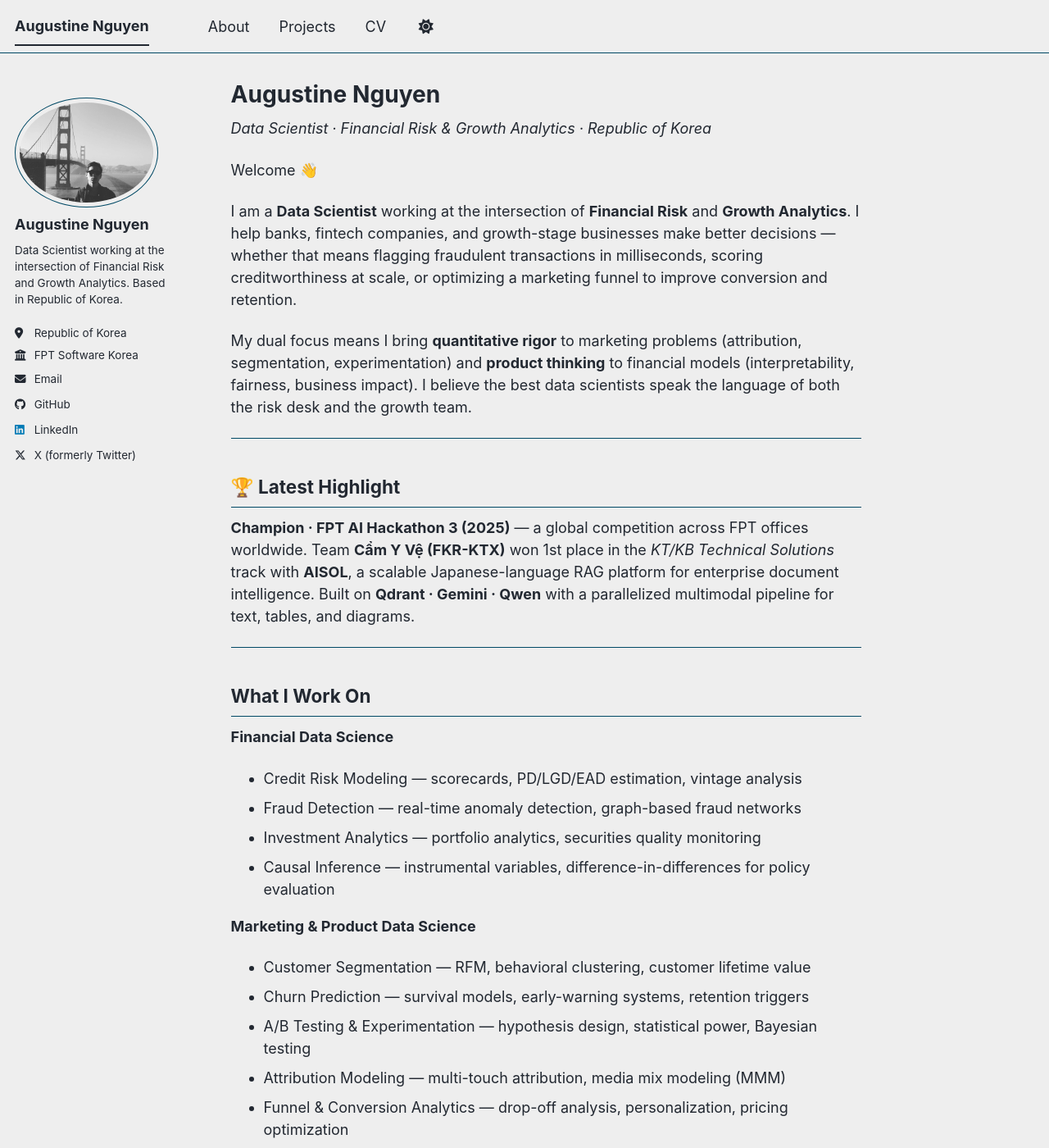
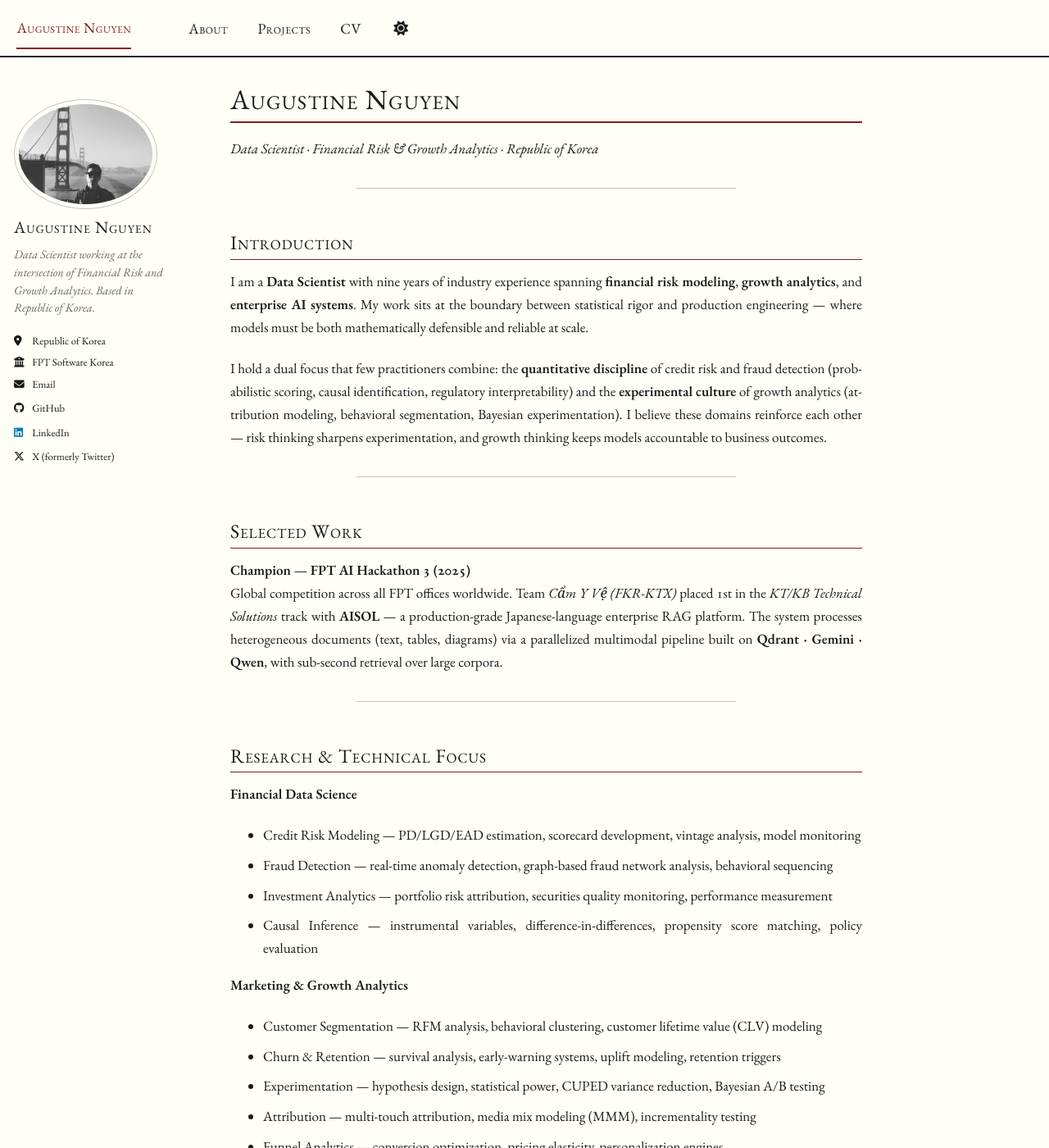
Before and after one commit to augustine0890/augustine0890.github.io, a Jekyll site: the page built from _pages/about.md, in a window 1280 px wide and 1400 px high. Shown: the whole window at 82% size. Built offline with Jekyll 4.4.1, drawn with Linux system fonts in a browser that asks for light colours; a script bundle is joined from its source files by our own code; library files that are not in the unit come from our copies; some of the changed text lies outside the part shown.

Commit message:
Redesign site with LaTeX-inspired academic typography
- Add latex theme (light + dark): EB Garamond serif font, cream paper
  background (#fffff8), academic red accent (#8b1a1a), sharp corners
- Add _latex_extras.scss: booktabs tables, small-caps headings, justified
  text, theorem environments, academic link styling, clean masthead
- Load EB Garamond and JetBrains Mono from Google Fonts via head.html
- Rewrite about.md and cv.md: remove emoji, academic tone, cleaner
  structure fitting a data scientist / quantitative researcher profile

```diff
--- a/_config.yml
+++ b/_config.yml
@@ -1,6 +1,6 @@
 # Basic Site Settings
 locale                   : "en-US"
-site_theme               : "air"
+site_theme               : "latex"
 title                    : "Augustine Nguyen"
 title_separator          : "·"
 name                     : &name "Augustine Nguyen"
--- a/_includes/head.html
+++ b/_includes/head.html
@@ -12,5 +12,10 @@
   document.documentElement.className = document.documentElement.className.replace(/\bno-js\b/g, '') + ' js ';
 </script>
 
+<!-- Google Fonts: EB Garamond (LaTeX-style serif) + JetBrains Mono (code) -->
+<link rel="preconnect" href="https://fonts.googleapis.com">
+<link rel="preconnect" href="https://fonts.gstatic.com" crossorigin>
+<link href="https://fonts.googleapis.com/css2?family=EB+Garamond:ital,opsz,wght@0,12..72,400;0,12..72,500;0,12..72,600;1,12..72,400;1,12..72,500&family=JetBrains+Mono:wght@400;500&display=swap" rel="stylesheet">
+
 <!-- For all browsers -->
 <link rel="stylesheet" href="{{ base_path }}/assets/css/main.css">
--- a/_pages/about.md
+++ b/_pages/about.md
@@ -9,65 +9,67 @@ redirect_from:
 
 *Data Scientist · Financial Risk & Growth Analytics · Republic of Korea*
 
-Welcome 👋
+---
 
-I am a **Data Scientist** working at the intersection of **Financial Risk** and **Growth Analytics**. I help banks, fintech companies, and growth-stage businesses make better decisions — whether that means flagging fraudulent transactions in milliseconds, scoring creditworthiness at scale, or optimizing a marketing funnel to improve conversion and retention.
+## Introduction
 
-My dual focus means I bring **quantitative rigor** to marketing problems (attribution, segmentation, experimentation) and **product thinking** to financial models (interpretability, fairness, business impact). I believe the best data scientists speak the language of both the risk desk and the growth team.
+I am a **Data Scientist** with nine years of industry experience spanning **financial risk modeling**, **growth analytics**, and **enterprise AI systems**. My work sits at the boundary between statistical rigor and production engineering — where models must be both mathematically defensible and reliable at scale.
+
+I hold a dual focus that few practitioners combine: the **quantitative discipline** of credit risk and fraud detection (probabilistic scoring, causal identification, regulatory interpretability) and the **experimental culture** of growth analytics (attribution modeling, behavioral segmentation, Bayesian experimentation). I believe these domains reinforce each other — risk thinking sharpens experimentation, and growth thinking keeps models accountable to business outcomes.
 
 ---
 
-## 🏆 Latest Highlight
+## Selected Work
 
-**Champion · FPT AI Hackathon 3 (2025)** — a global competition across FPT offices worldwide.
-Team **Cẩm Y Vệ (FKR-KTX)** won 1st place in the *KT/KB Technical Solutions* track with **AISOL**, a scalable Japanese-language RAG platform for enterprise document intelligence. Built on **Qdrant · Gemini · Qwen** with a parallelized multimodal pipeline for text, tables, and diagrams.
+**Champion — FPT AI Hackathon 3 (2025)**
+Global competition across all FPT offices worldwide. Team *Cẩm Y Vệ (FKR-KTX)* placed 1st in the *KT/KB Technical Solutions* track with **AISOL** — a production-grade Japanese-language enterprise RAG platform. The system processes heterogeneous documents (text, tables, diagrams) via a parallelized multimodal pipeline built on **Qdrant · Gemini · Qwen**, with sub-second retrieval over large corpora.
 
 ---
 
-## What I Work On
+## Research & Technical Focus
 
 **Financial Data Science**
-- Credit Risk Modeling — scorecards, PD/LGD/EAD estimation, vintage analysis
-- Fraud Detection — real-time anomaly detection, graph-based fraud networks
-- Investment Analytics — portfolio analytics, securities quality monitoring
-- Causal Inference — instrumental variables, difference-in-differences for policy evaluation
+- Credit Risk Modeling — PD/LGD/EAD estimation, scorecard development, vintage analysis, model monitoring
+- Fraud Detection — real-time anomaly detection, graph-based fraud network analysis, behavioral sequencing
+- Investment Analytics — portfolio risk attribution, securities quality monitoring, performance measurement
+- Causal Inference — instrumental variables, difference-in-differences, propensity score matching, policy evaluation
 
-**Marketing & Product Data Science**
-- Customer Segmentation — RFM, behavioral clustering, customer lifetime value
-- Churn Prediction — survival models, early-warning systems, retention triggers
-- A/B Testing & Experimentation — hypothesis design, statistical power, Bayesian testing
-- Attribution Modeling — multi-touch attribution, media mix modeling (MMM)
-- Funnel & Conversion Analytics — drop-off analysis, personalization, pricing optimization
+**Marketing & Growth Analytics**
+- Customer Segmentation — RFM analysis, behavioral clustering, customer lifetime value (CLV) modeling
+- Churn & Retention — survival analysis, early-warning systems, uplift modeling, retention triggers
+- Experimentation — hypothesis design, statistical power, CUPED variance reduction, Bayesian A/B testing
+- Attribution — multi-touch attribution, media mix modeling (MMM), incrementality testing
+- Funnel Analytics — conversion optimization, pricing elasticity, personalization engines
 
-**Generative AI & RAG**
-- LLM pipelines, vector search, retrieval-augmented generation, multimodal document understanding
+**Generative AI & Retrieval Systems**
+- Retrieval-Augmented Generation — dense and sparse retrieval, hybrid search, re-ranking, multimodal pipelines
+- LLM Engineering — prompt optimization, fine-tuning, agentic workflows, evaluation frameworks
 
 ---
 
 ## Core Toolkit
 
-| Domain | Tools & Methods |
+| Domain | Methods & Tools |
 |---|---|
-| **Generative AI & RAG** | LLM Pipelines · RAG · Vector Search · Qdrant · Gemini · Qwen · LangChain |
-| **ML & Modeling** | Scikit-learn · XGBoost · LightGBM · Statsmodels · Survival Analysis · SHAP |
-| **Experimentation** | A/B · Bayesian A/B · Causal Inference (IV · DiD · PSM) |
-| **Data & BI** | SQL · Pandas · dbt · Apache Spark · Tableau · Metabase |
-| **Streaming & Pipelines** | Apache Kafka · Airflow · ELK Stack · Kinesis |
+| **Generative AI** | RAG · LLM Pipelines · Vector Search · Qdrant · Gemini · Qwen · LangChain |
+| **ML & Statistical Modeling** | Scikit-learn · XGBoost · LightGBM · Statsmodels · Survival Analysis · SHAP |
+| **Causal & Experimental** | A/B Testing · Bayesian A/B · Instrumental Variables · DiD · PSM · CUPED |
+| **Data Engineering** | SQL · Pandas · dbt · Apache Spark · Kafka · Airflow · ELK Stack |
 | **Databases** | PostgreSQL · Oracle · ClickHouse · MongoDB · Redis · OpenSearch |
-| **Cloud & Infra** | AWS · Azure · Docker · Kubernetes |
+| **Cloud & Infrastructure** | AWS · Azure · Docker · Kubernetes |
 | **Languages** | Python · Rust · SQL · R · Golang · SAS · TypeScript |
 
 ---
 
 ## Certifications
 
-- **AWS Certified Data Engineer – Associate**
-- **AWS Certified AI Practitioner – Foundational**
-- **Microsoft Certified: Azure AI Fundamentals**
-- **Nanodegree: Data Engineering with Microsoft Azure**
-- **Astronomer Certification: Apache Airflow Fundamentals**
+- AWS Certified Data Engineer — Associate
+- AWS Certified AI Practitioner — Foundational
+- Microsoft Certified: Azure AI Fundamentals
+- Nanodegree: Data Engineering with Microsoft Azure
+- Astronomer Certification: Apache Airflow Fundamentals
 
 ---
 
-📂 Check out my [**Projects**](/portfolio/) or browse my full [**CV**](/cv/).
-📬 Reach me at [augustino0890@gmail.com](mailto:augustino0890@gmail.com) — open to DS roles in fintech, banking, growth, product analytics, and enterprise AI / RAG systems.
+View my [**Projects**](/portfolio/) or browse the full [**CV**](/cv/).
+Contact: [augustino0890@gmail.com](mailto:augustino0890@gmail.com) — open to roles in fintech, banking, growth analytics, and enterprise AI.
--- /dev/null
+++ b/_sass/layout/_latex_extras.scss
@@ -0,0 +1,454 @@
+/* ==========================================================================
+   LATEX EXTRAS
+   Academic paper aesthetics: typography, rules, booktabs tables,
+   theorem environments, masthead, sidebar, footer
+   ========================================================================== */
+
+/* --------------------------------------------------------------------------
+   1. GLOBAL BODY & TYPOGRAPHY
+   -------------------------------------------------------------------------- */
+
+body {
+    font-size: 17px;
+    line-height: 1.65;
+    font-feature-settings: "kern" 1, "liga" 1, "onum" 1;
+    -webkit-font-smoothing: antialiased;
+    text-rendering: optimizeLegibility;
+}
+
+/* Justified body text, like LaTeX */
+.page__content p,
+.page__content li {
+    text-align: justify;
+    hyphens: auto;
+    -webkit-hyphens: auto;
+}
+
+/* --------------------------------------------------------------------------
+   2. MASTHEAD — horizontal-rule style header
+   -------------------------------------------------------------------------- */
+
+.masthead {
+    background: var(--global-bg-color);
+    border-bottom: none;
+
+    &::after {
+        height: 2px;
+        background: var(--latex-masthead-border);
+        opacity: 1;
+    }
+
+    &__inner-wrap {
+        padding: 0.6em 1.2em;
+        font-family: $serif;
+    }
+}
+
+/* Site title in small-caps */
+.masthead__menu-item--lg a {
+    font-variant: small-caps;
+    font-size: 1.15em;
+    font-weight: normal;
+    letter-spacing: 0.04em;
+}
+
+/* Navigation items in small-caps */
+.masthead__menu-item a {
+    font-variant: small-caps;
+    font-size: 1.05em;
+    font-weight: normal;
+    letter-spacing: 0.03em;
+    text-decoration: none;
+    transition: color 0.15s ease;
+}
+
+.masthead__menu-item.selected a {
+    color: var(--latex-rule-color);
+    border-bottom: 2px solid var(--latex-rule-color);
+    font-weight: normal;
+}
+
+/* --------------------------------------------------------------------------
+   3. SECTION HEADINGS — LaTeX \section style
+   -------------------------------------------------------------------------- */
+
+.page__content {
+    h1 {
+        font-variant: small-caps;
+        letter-spacing: 0.04em;
+        font-weight: normal;
+        font-size: 1.8em;
+        border-bottom: 2px solid var(--latex-rule-color);
+        padding-bottom: 0.25em;
+        margin-top: 2.2em;
+    }
+
+    h2 {
+        font-variant: small-caps;
+        letter-spacing: 0.04em;
+        font-weight: normal;
+        font-size: 1.4em;
+        border-bottom: 1.5px solid var(--latex-rule-color);
+        padding-bottom: 0.2em;
+        margin-top: 2.2em;
+    }
+
+    h3 {
+        font-weight: bold;
+        font-size: 1.1em;
+        margin-top: 1.8em;
+        border-bottom: none;
+    }
+
+    h4, h5, h6 {
+        font-style: italic;
+        font-weight: normal;
+        font-size: 1em;
+        border-bottom: none;
+        margin-top: 1.4em;
+    }
+}
+
+/* Page title */
+.page__title {
+    font-variant: small-caps;
+    font-weight: normal;
+    font-size: 2em;
+    letter-spacing: 0.04em;
+    border-bottom: 2px solid var(--latex-rule-color);
+    padding-bottom: 0.3em;
+    margin-bottom: 0.5em;
+}
+
+/* --------------------------------------------------------------------------
+   4. HORIZONTAL RULES — thin elegant dividers
+   -------------------------------------------------------------------------- */
+
+hr {
+    border: none;
+    border-top: 1px solid var(--global-border-color);
+    margin: 2em auto;
+    width: 60%;
+}
+
+/* --------------------------------------------------------------------------
+   5. TABLES — booktabs style (horizontal rules only)
+   -------------------------------------------------------------------------- */
+
+.page__content table,
+table {
+    border-collapse: collapse;
+    width: auto;
+    max-width: 100%;
+    margin: 1.8em auto;
+    font-size: 0.92em;
+    border-top: 2px solid var(--global-text-color);
+    border-bottom: 2px solid var(--global-text-color);
+    background: transparent;
+
+    thead {
+        background: transparent;
+        border-bottom: 1px solid var(--global-text-color);
+
+        th {
+            font-variant: small-caps;
+            font-weight: normal;
+            letter-spacing: 0.04em;
+            padding: 0.5em 1em;
+            text-align: left;
+            border: none;
+            background: transparent;
+        }
+    }
+
+    tbody {
+        tr {
+            background: transparent;
+
+            &:nth-child(even) {
+                background: transparent;
+            }
+
+            &:last-child td {
+                border-bottom: none;
+            }
+        }
+
+        td {
+            padding: 0.45em 1em;
+            border: none;
+            vertical-align: top;
+        }
+    }
+}
+
+/* --------------------------------------------------------------------------
+   6. BLOCKQUOTES — LaTeX \begin{quote} style
+   -------------------------------------------------------------------------- */
+
+blockquote {
+    margin: 1.8em 2em;
+    padding: 0 0 0 1.2em;
+    border-left: 2px solid var(--latex-rule-color);
+    font-style: italic;
+    color: var(--global-text-color-light);
+
+    p {
+        margin-bottom: 0.5em;
+    }
+
+    cite::before {
+        content: "\2014\00a0";
+    }
+}
+
+/* --------------------------------------------------------------------------
+   7. THEOREM / DEFINITION ENVIRONMENTS
+   -------------------------------------------------------------------------- */
+
+.theorem,
+.definition,
+.proposition,
+.lemma,
+.corollary,
+.remark,
+.example {
+    margin: 1.6em 0;
+    padding: 0.9em 1.2em;
+    background: var(--latex-env-bg);
+    border-left: 3px solid var(--latex-env-border);
+    font-style: italic;
+
+    &::before {
+        font-style: normal;
+        font-variant: small-caps;
+        font-weight: bold;
+        letter-spacing: 0.04em;
+        margin-right: 0.4em;
+    }
+}
+
+.theorem::before    { content: "Theorem."; }
+.definition::before { content: "Definition."; }
+.proposition::before{ content: "Proposition."; }
+.lemma::before      { content: "Lemma."; }
+.corollary::before  { content: "Corollary."; }
+.remark::before     { content: "Remark."; font-weight: normal; }
+.example::before    { content: "Example."; font-weight: normal; }
+
+/* --------------------------------------------------------------------------
+   8. CODE — monospace, clean
+   -------------------------------------------------------------------------- */
+
+tt, code, kbd, samp, pre {
+    font-family: $monospace;
+    font-size: 0.85em;
+}
+
+a > code,
+figcaption > code,
+li > code,
+p > code,
+td > code {
+    background: var(--global-code-background-color);
+    border: 1px solid var(--global-border-color);
+    border-radius: 0;
+    padding: 0.05em 0.3em;
+    font-size: 0.85em;
+
+    &:before, &:after {
+        content: "";
+        letter-spacing: 0;
+    }
+}
+
+pre {
+    background: var(--global-code-background-color);
+    border: 1px solid var(--global-border-color);
+    border-radius: 0;
+    padding: 1em 1.2em;
+    overflow-x: auto;
+    font-size: 0.84em;
+    line-height: 1.5;
+}
+
+/* --------------------------------------------------------------------------
+   9. LINKS — academic deep red, underlined
+   -------------------------------------------------------------------------- */
+
+.page__content a {
+    color: var(--global-link-color);
+    text-decoration: none;
+    border-bottom: 1px solid transparent;
+    transition: border-color 0.15s ease, color 0.15s ease;
+
+    &:hover {
+        color: var(--global-link-color-hover);
+        border-bottom-color: var(--global-link-color-hover);
+        text-decoration: none;
+    }
+}
+
+/* --------------------------------------------------------------------------
+   10. AUTHOR SIDEBAR — minimal, small-caps name
+   -------------------------------------------------------------------------- */
+
+.sidebar {
+    font-family: $serif;
+
+    p, li {
+        font-family: $serif;
+        font-size: 0.88em;
+    }
+
+    .author__name {
+        font-variant: small-caps;
+        font-weight: normal;
+        font-size: 1.2em;
+        letter-spacing: 0.05em;
+        color: var(--global-text-color);
+    }
+
+    .author__bio {
+        font-style: italic;
+        color: var(--global-text-color-light);
+        font-size: 0.85em;
+    }
+
+    .author__urls-wrapper {
+        font-size: 0.85em;
+    }
+
+    /* Thin rule after author name */
+    .author__avatar {
+        + .author__content {
+            border-top: none;
+        }
+    }
+}
+
+/* --------------------------------------------------------------------------
+   11. FOOTER — minimal, dark
+   -------------------------------------------------------------------------- */
+
+.page__footer {
+    background: var(--global-footer-bg-color);
+    color: #888880;
+    font-family: $serif;
+    font-size: 0.8em;
+    padding: 1.5em 0;
+
+    footer {
+        @include container;
+        padding: 0 1em;
+        text-align: center;
+    }
+
+    a {
+        color: #aaa;
+        text-decoration: none;
+        &:hover { color: #ccc; }
+    }
+
+    /* Hide powered-by if preferred; keep copyright */
+    .page__footer-follow,
+    .page__footer-copyright {
+        font-variant: small-caps;
+        letter-spacing: 0.05em;
+    }
+}
+
+/* --------------------------------------------------------------------------
+   12. ARCHIVE / PORTFOLIO GRID
+   -------------------------------------------------------------------------- */
+
+.archive__item {
+    border-top: 1px solid var(--global-border-color);
+    padding-top: 1.2em;
+    margin-top: 1.2em;
+
+    &-title {
+        font-variant: small-caps;
+        font-weight: normal;
+        letter-spacing: 0.03em;
+        font-size: 1.15em;
+
+        a {
+            color: var(--global-text-color);
+            text-decoration: none;
+            border-bottom: 1px solid transparent;
+
+            &:hover {
+                color: var(--latex-rule-color);
+                border-bottom-color: var(--latex-rule-color);
+            }
+        }
+    }
+
+    &-excerpt {
+        font-size: 0.92em;
+        color: var(--global-text-color-light);
+    }
+}
+
+/* --------------------------------------------------------------------------
+   13. NOTICES — styled like LaTeX \begin{tcolorbox}
+   -------------------------------------------------------------------------- */
+
+.notice,
+.notice--primary,
+.notice--info,
+.notice--warning,
+.notice--danger,
+.notice--success {
+    border-radius: 0;
+    border-left-width: 3px;
+    font-size: 0.92em;
+}
+
+/* --------------------------------------------------------------------------
+   14. NAVIGATION BUTTONS (prev/next)
+   -------------------------------------------------------------------------- */
+
+.pagination--pager {
+    border-radius: 0;
+    font-variant: small-caps;
+    letter-spacing: 0.04em;
+    font-size: 0.9em;
+    border: 1px solid var(--global-border-color);
+
+    &:hover {
+        background: var(--latex-rule-color);
+        border-color: var(--latex-rule-color);
+        color: #fff;
+    }
+}
+
+/* --------------------------------------------------------------------------
+   15. PRINT — clean academic paper output
+   -------------------------------------------------------------------------- */
+
+@media print {
+    body {
+        font-size: 11pt;
+        line-height: 1.4;
+        color: #000;
+        background: #fff;
+    }
+
+    .page__content p,
+    .page__content li {
+        text-align: justify;
+    }
+
+    a {
+        color: #000;
+        text-decoration: none;
+    }
+
+    a[href]::after {
+        content: " (" attr(href) ")";
+        font-size: 0.75em;
+        color: #555;
+    }
+}
--- /dev/null
+++ b/_sass/theme/_latex_dark.scss
@@ -0,0 +1,31 @@
+/* ==========================================================================
+   LATEX THEME — DARK
+   Dark mode overrides using warm parchment-on-charcoal palette
+   ========================================================================== */
+
+@media (prefers-color-scheme: dark) {
+    :root {
+        --global-base-color                 : #d4896a;
+        --global-bg-color                   : #1c1a18;
+        --global-footer-bg-color            : #111110;
+        --global-border-color               : #3a3830;
+        --global-dark-border-color          : #4e4a42;
+        --global-code-background-color      : #252320;
+        --global-code-text-color            : #c8c0b0;
+        --global-fig-caption-color          : #808070;
+        --global-link-color                 : #d4896a;
+        --global-link-color-hover           : #e8a888;
+        --global-link-color-visited         : #c07860;
+        --global-masthead-link-color        : #dedad2;
+        --global-masthead-link-color-hover  : #d4896a;
+        --global-text-color                 : #dedad2;
+        --global-text-color-light           : #908870;
+        --global-thead-color                : #242220;
+
+        --latex-rule-color                  : #d4896a;
+        --latex-env-bg                      : #201e1a;
+        --latex-env-border                  : #d4896a;
+        --latex-masthead-border             : #dedad2;
+        --latex-drop-cap-color              : #d4896a;
+    }
+}
--- /dev/null
+++ b/_sass/theme/_latex_light.scss
@@ -0,0 +1,76 @@
+/* ==========================================================================
+   LATEX THEME — LIGHT
+   Classical academic typography inspired by LaTeX Computer Modern
+   ========================================================================== */
+
+/* Override font stack for the entire site */
+$serif              : 'EB Garamond', 'Palatino Linotype', 'Book Antiqua', Palatino, Georgia, serif;
+$sans-serif         : 'EB Garamond', 'Palatino Linotype', Palatino, Georgia, serif;
+$sans-serif-narrow  : 'EB Garamond', 'Palatino Linotype', Palatino, Georgia, serif;
+$monospace          : 'JetBrains Mono', 'Fira Code', 'Courier New', Courier, monospace;
+
+$global-font-family : $serif;
+$header-font-family : $serif;
+$caption-font-family: $serif;
+
+/* Primary palette — academic deep red */
+$primary-color          : #8b1a1a;
+$dark-primary-color     : mix(#000, $primary-color, 30%);
+$darker-primary-color   : mix(#000, $primary-color, 55%);
+$light-primary-color    : mix(#fff, $primary-color, 45%);
+
+/* Surface & text */
+$background         : #fffff8;   /* warm paper white */
+$background-light   : mix(#fff, $background, 40%);
+$background-lighter : #ffffff;
+$text               : #1a1a1a;
+$link               : #8b1a1a;
+$link-dark          : mix(#000, $link, 30%);
+$link-light         : mix(#000, $link, 10%);
+$footer             : #1e1e1e;
+
+/* Status colors */
+$danger-color   : #cc0000;
+$info-color     : #1a4a7a;
+$notice-color   : #555555;
+$success-color  : #2d6a2d;
+$warning-color  : #b35c00;
+
+/* Layout */
+$border-radius          : 0px;
+$box-shadow             : none;
+$global-transition      : all 0.18s ease-in-out;
+$masthead-height        : 58px;
+$navicon-width          : 26px;
+$navicon-height         : 3px;
+$sidebar-link-max-width : 250px;
+$sidebar-screen-min-width: 1024px;
+
+/* CSS custom properties — light mode */
+:root {
+    --global-base-color                 : #{$primary-color};
+    --global-bg-color                   : #{$background};
+    --global-footer-bg-color            : #{$footer};
+    --global-border-color               : #c8c4bc;
+    --global-dark-border-color          : #a09890;
+    --global-code-background-color      : #f5f3ee;
+    --global-code-text-color            : #2c2020;
+    --global-fig-caption-color          : #5a5550;
+    --global-link-color                 : #{$link};
+    --global-link-color-hover           : #{$link-dark};
+    --global-link-color-visited         : #{$link-light};
+    --global-masthead-link-color        : #{$text};
+    --global-masthead-link-color-hover  : #{$primary-color};
+    --global-text-color                 : #{$text};
+    --global-text-color-light           : #6a6560;
+    --global-thead-color                : #f0ede5;
+
+    /* LaTeX-specific tokens */
+    --latex-rule-thick                  : 2px;
+    --latex-rule-thin                   : 1px;
+    --latex-rule-color                  : #{$primary-color};
+    --latex-env-bg                      : #fdf8f0;
+    --latex-env-border                  : #{$primary-color};
+    --latex-masthead-border             : #{$text};
+    --latex-drop-cap-color              : #{$primary-color};
+}
--- a/assets/css/main.scss
+++ b/assets/css/main.scss
@@ -39,5 +39,7 @@
 
     "vendor/font-awesome/fontawesome",
     "vendor/font-awesome/solid",
-    "vendor/font-awesome/brands"
+    "vendor/font-awesome/brands",
+
+    "layout/latex_extras"
 ;
```
Also changed, not shown: _pages/cv.md (+50 -48 lines).
